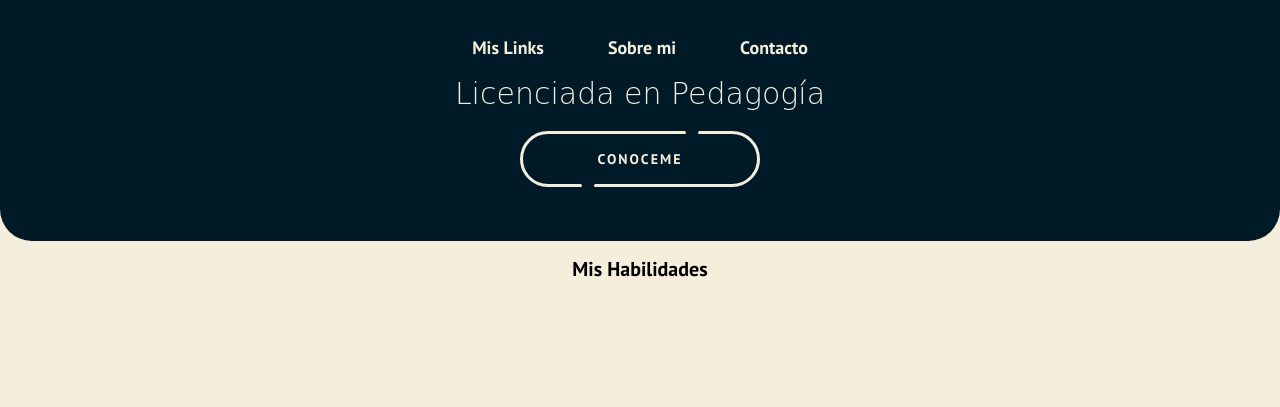
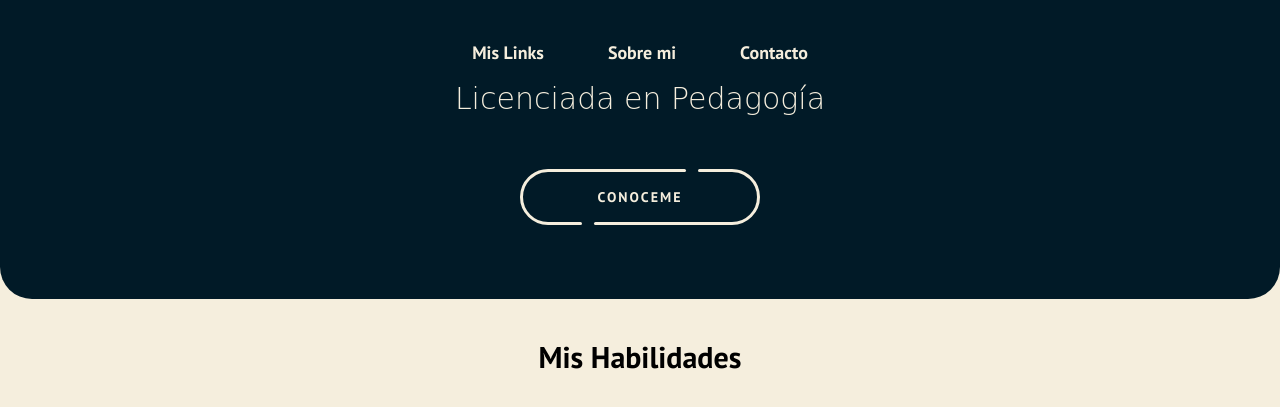
Before and after one commit to Gabriel-Woodsprite/AzulLP, a website: page index.html in a window 1280 px wide. Shown: the part 335-742 px from the top of the page. Drawn offline with Linux system fonts and the light colour scheme; a web font is replaced by a local one.

Commit message:
Finished header and nav

```diff
--- a/src/scss/base/_globales.scss
+++ b/src/scss/base/_globales.scss
@@ -21,7 +21,7 @@ h1 {
 
 h2 {
 	font-family: v.$titles;
-	font-size: 20px;
+	font-size: 30px;
 }
 
 p {
--- /dev/null
+++ b/src/scss/base/_main.scss
@@ -0,0 +1,5 @@
+.habilidadesContainer {
+	h2 {
+		padding: 1rem 0;
+	}
+}
--- a/src/scss/base/_nav.scss
+++ b/src/scss/base/_nav.scss
@@ -1,13 +1,25 @@
 @use "variables" as v;
 
 .navegacionContainer {
+	display: flex;
+	flex-direction: column;
+	justify-content: flex-start;
+	align-items: center;
+
 	background-color: v.$dark-layout;
 	min-width: 100%;
 	padding: 2rem 0;
-	padding-top: 160px;
+	// padding-top: 160px;
+	height: 420px;
 	position: relative;
 	z-index: 1;
 	border-radius: 0 0 2rem 2rem;
+
+	.navegacion,
+	.conoceme {
+		transition: transform 0.6s ease;
+		transform: translateY(100px);
+	}
 }
 
 .navegacion {
@@ -16,7 +28,7 @@
 	justify-content: center;
 	align-items: center;
 	padding: 0 5rem;
-	height: 70px;
+	height: 8.5rem;
 
 	.info {
 		display: flex;
@@ -41,5 +53,13 @@
 		text-decoration: none;
 		font-weight: bold;
 		color: v.$main-color;
+		:hover {
+			color: v.$third-color;
+		}
 	}
 }
+
+.profileWrap:hover ~ .navegacionContainer .navegacion,
+.profileWrap:hover ~ .navegacionContainer .conoceme {
+	transform: translateY(0); // inner content moves up to top
+}
--- a/src/scss/components/_index.scss
+++ b/src/scss/components/_index.scss
@@ -1,2 +1,3 @@
-@forward 'links';
-@forward 'buttons';
+@forward "links";
+@forward "buttons";
+@forward "content";
--- a/src/scss/components/_links.scss
+++ /dev/null
@@ -1 +0,0 @@
-@forward "content";
--- a/src/scss/layout/_flipCard.scss
+++ b/src/scss/layout/_flipCard.scss
@@ -68,9 +68,9 @@
 }
 
 /* When hover happens on profileWrap → trigger page changes */
+
 .profileWrap:hover {
-	~ .navegacionContainer,
-	~ main {
+	~ .navegacionContainer {
 		transform: translateY(120px); // push everything down
 		transition: transform 0.5s ease;
 	}
```
Also changed, not shown: src/scss/base/_index.scss (+6 -5 lines), public/build/css/app.css, 2 other files.
